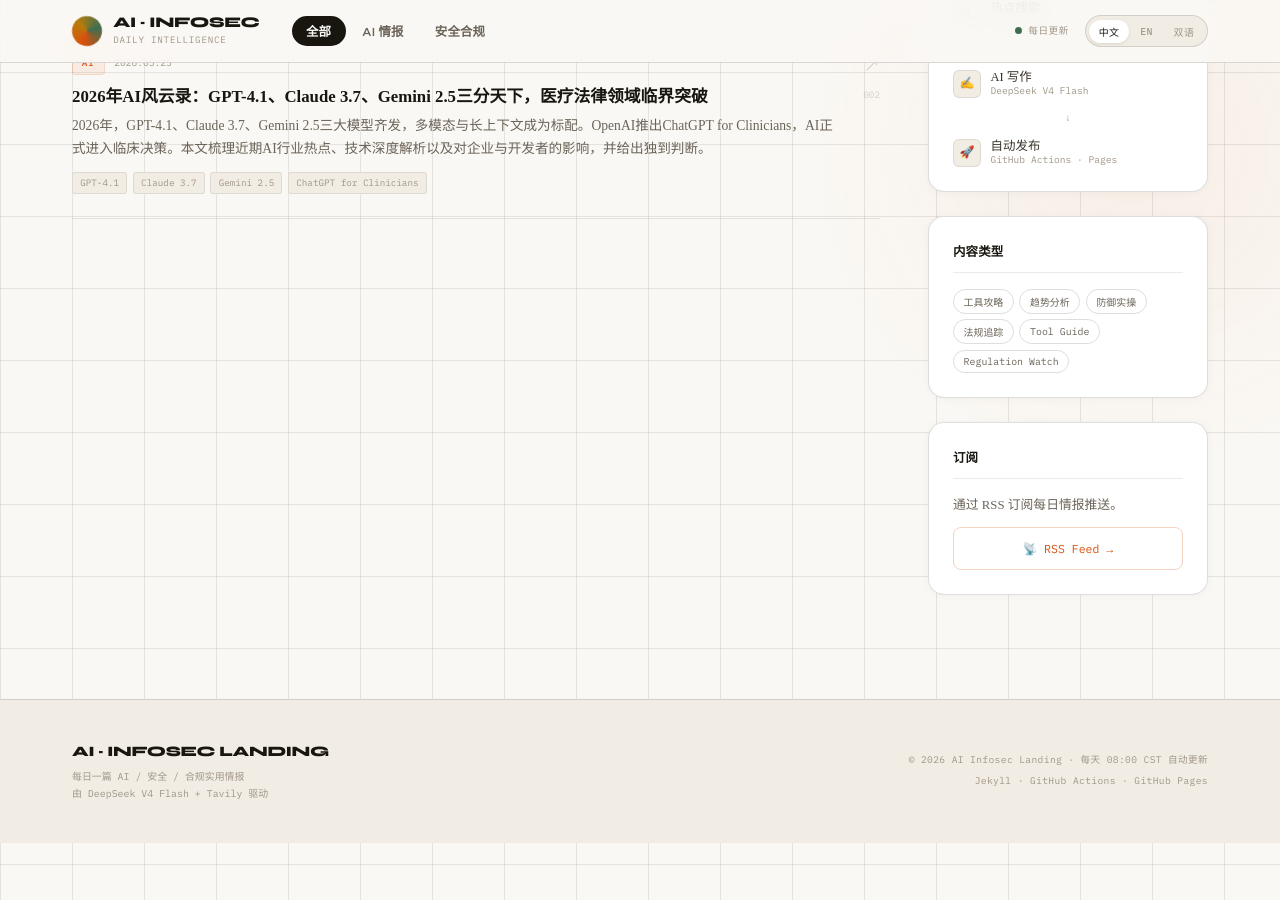
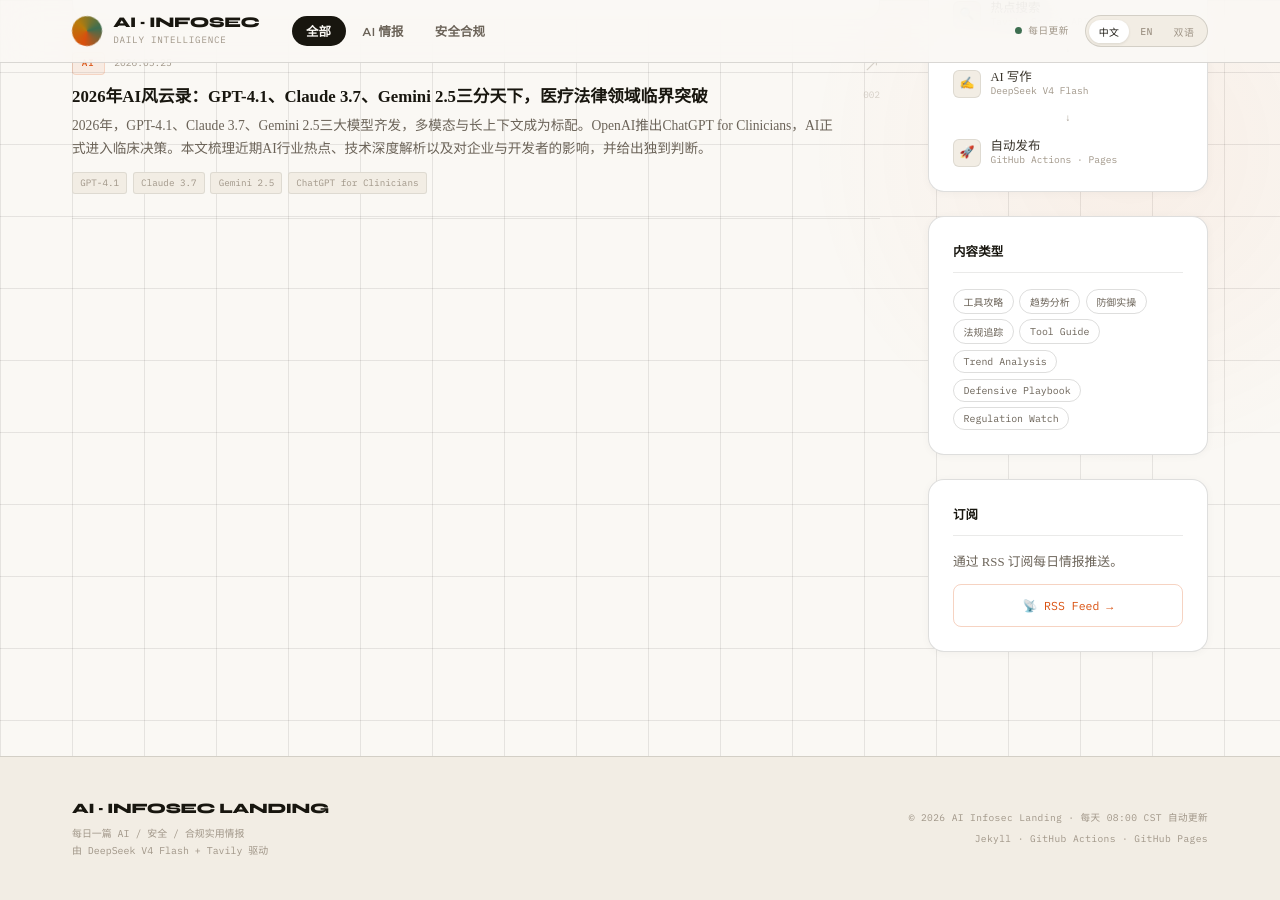
Before and after one commit to KyleSKing/ai-infosec-landing, a Jekyll site: the page built from index.html, in a window 1280 px wide and 900 px high, scrolled down 719 px. Built offline with Jekyll 4.4.1, drawn with Linux system fonts in a browser that asks for light colours; some web fonts are replaced.

Commit message:
fix: complete content type sidebar labels

```diff
--- a/index.html
+++ b/index.html
@@ -158,6 +158,8 @@
           <button class="cloud-tag sec-tag">防御实操</button>
           <button class="cloud-tag sec-tag">法规追踪</button>
           <button class="cloud-tag ai-tag">Tool Guide</button>
+          <button class="cloud-tag ai-tag">Trend Analysis</button>
+          <button class="cloud-tag sec-tag">Defensive Playbook</button>
           <button class="cloud-tag sec-tag">Regulation Watch</button>
         </div>
       </div>
```
